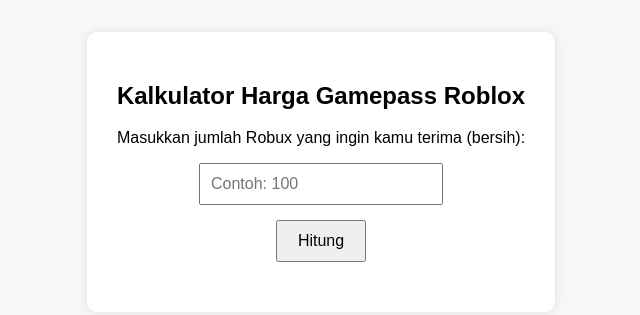
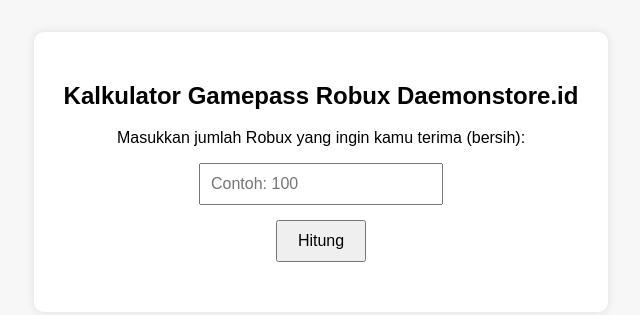
Before and after one commit to Daemonstore/robux-calculator, a plain HTML site: page index.html in a window 1280 px wide. Shown: the part 236-551 px from the top of the page, without its empty margins (319-959 px from the left). Drawn offline with Linux system fonts and the light colour scheme.

Commit message:
Update index.html

```diff
--- a/index.html
+++ b/index.html
@@ -40,7 +40,7 @@
 </head>
 <body>
   <div class="calculator">
-    <h2>Kalkulator Harga Gamepass Roblox</h2>
+    <h2>Kalkulator Gamepass Robux Daemonstore.id</h2>
     <p>Masukkan jumlah Robux yang ingin kamu terima (bersih):</p>
     <input type="number" id="robuxInput" placeholder="Contoh: 100" />
     <br/>
```
